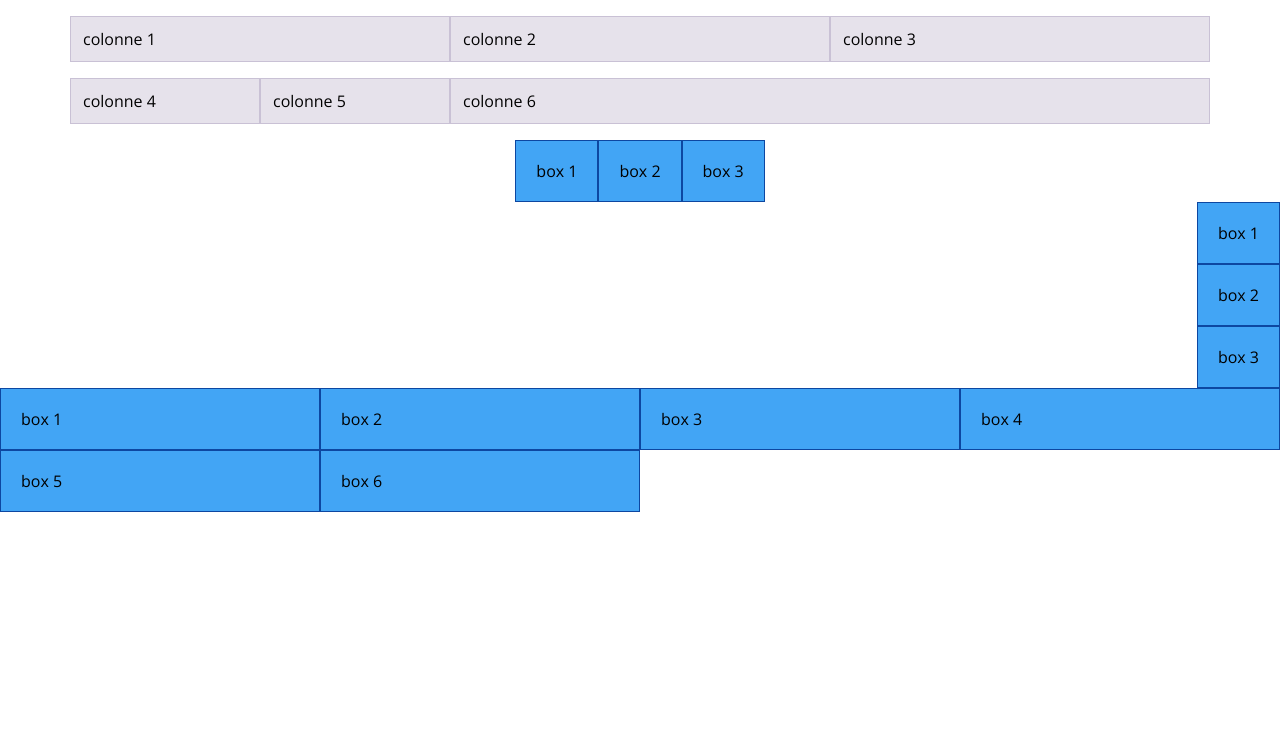
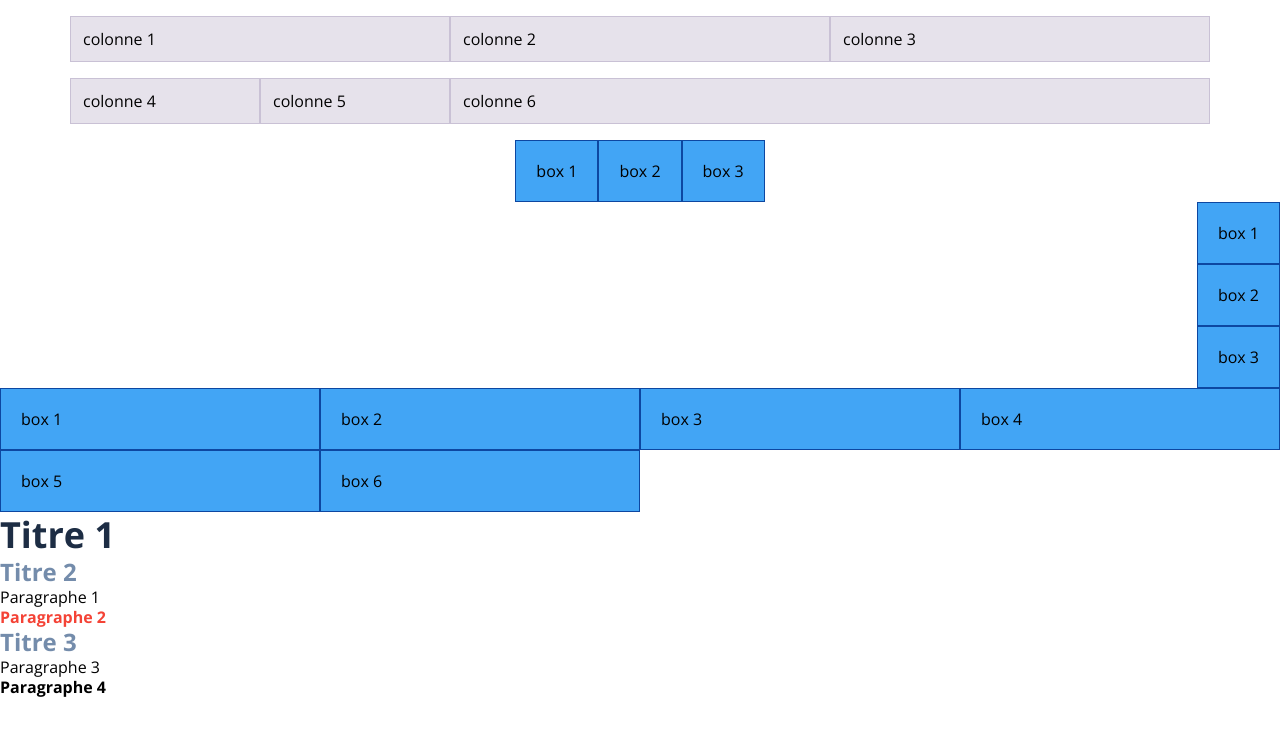
Before and after one commit to julia-ranzi/examen-revision, a website built with Parcel: page src/index.html in a window 1280 px wide. Built offline with nearby package versions, Linux system fonts and the light colour scheme.

Commit message:
selecteurs

```diff
--- a/src/index.html
+++ b/src/index.html
@@ -43,7 +43,17 @@
       <div class="box">box 5</div>
       <div class="box">box 6</div>
     </div>
-
+    <div class="selectors">
+      <h2>Titre 1</h2>
+      <div class="article">
+        <h3>Titre 2</h3>
+        <p>Paragraphe 1</p>
+        <p class="highlight">Paragraphe 2</p>
+      </div>
+      <h3>Titre 3</h3>
+      <p>Paragraphe 3</p>
+      <p class="highlight">Paragraphe 4</p>
+    </div>
     <script src="js/main.js" type="module"></script>
   </body>
 </html>
--- a/src/scss/modules/_example.scss
+++ b/src/scss/modules/_example.scss
@@ -0,0 +1,27 @@
+h2 {
+  font-size: 36px;
+  font-weight: 700;
+  color: #1d2d44;
+}
+
+h3 {
+  font-size: 24px;
+  font-weight: 700;
+  color: #748cab;
+}
+
+.highlight {
+  font-size: 16px;
+  font-weight: 700;
+  color: #000;
+}
+
+p {
+  font-size: 16px;
+  font-weight: 400;
+  color: #000;
+}
+
+.article .highlight {
+  color: #f44336;
+}
```
